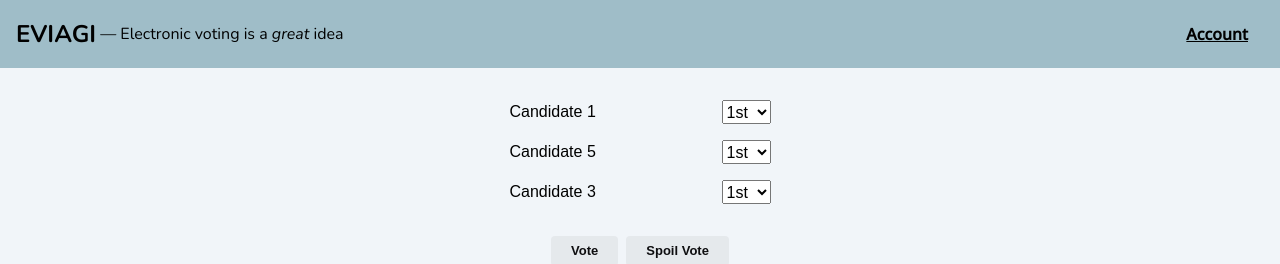
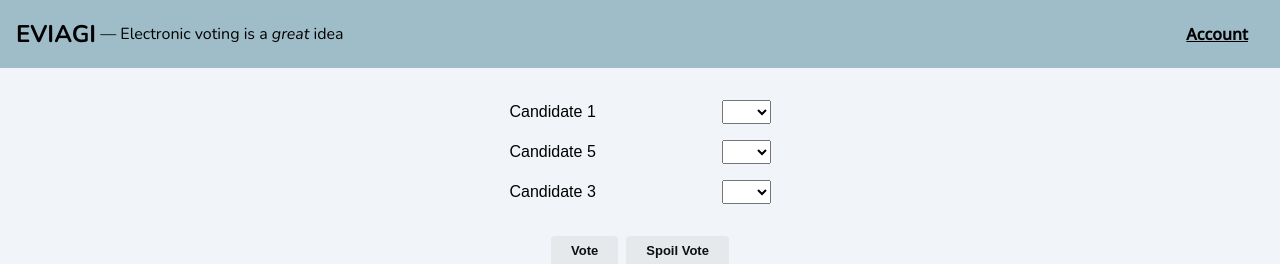
Before and after one commit to ParadauxIO/EVIAGI, a React (Vite) app in the folder frontend/: page /election/1/vote/electorate/1 in a window 1280 px wide. Shown: the top 264 px of the page. Built offline with nearby package versions, Linux system fonts and the light colour scheme.

Commit message:
Split off selector logic, simplify

```diff
--- a/frontend/src/components/voting/RankedChoiceSelector.jsx
+++ b/frontend/src/components/voting/RankedChoiceSelector.jsx
@@ -1,36 +1,29 @@
 import "./RankedChoiceSelector.scss"
 import { getPlacementSuffix } from "../../partials/stringHelper"
 import React from "react"
+import Selector from "./Selector"
 
 export default function RankedChoiceSelector({ className, candidates, choices, setChoices }) {
-    // TODO, defuckify? Idk it's not that bad and it works...
+    const options = ["", ...candidates.map((candidate, index) => ({
+        label: index+1 + getPlacementSuffix(index+1),
+        value: index+1
+    }))];
+
+    const updateChoices = (name) => {
+        return (value) => setChoices(oldChoices => ({ ...oldChoices, [name]: value }));
+    }
+
     return (
         <div className={"ranked-choice-selector " + className}>
             {
                 candidates.map((candidate, index) => (
-                    <React.Fragment key={index}>
-                        <label htmlFor={candidate.name}>
-                            {candidate.name}
-                        </label>
-                        <select
-                            id={candidate.name}
-                            onChange={e => {
-                                setChoices(currentChoices => {
-                                    let newChoices = {...currentChoices}
-                                    newChoices[candidate.name] = parseInt(e.target.value, 10) || 1;;
-                                    return newChoices;
-                                })
-                            }}
-                        >
-                            {
-                                candidates.map((x, index2) => (
-                                    <option key={index2}>{`${index2 + 1}${getPlacementSuffix(index2 + 1)}`}</option>
-                                ))
-                            }
-                        </select>
-                    </React.Fragment>
-
-
+                    <Selector
+                        key={index}
+                        label={candidate.name}
+                        options={options}
+                        value={choices[candidate.name]}
+                        setValue={updateChoices(candidate.name)}
+                    />
                 ))
             }
         </div>
--- /dev/null
+++ b/frontend/src/components/voting/Selector.jsx
@@ -0,0 +1,23 @@
+import { useId } from "react";
+
+export default function Selector({label, options, value, setValue}) {
+    const id = useId();
+
+    return (
+        <>
+            <label htmlFor={id}>
+                {label}
+            </label>
+            <select
+                id={id}
+                value={value}
+                onChange={e => setValue(e.target.value)}
+            >
+                {
+                    options.map(option => <option key={option.value} value={option.value}>{option.label}</option>)
+                }
+            </select>
+
+        </>
+    )
+}
```
